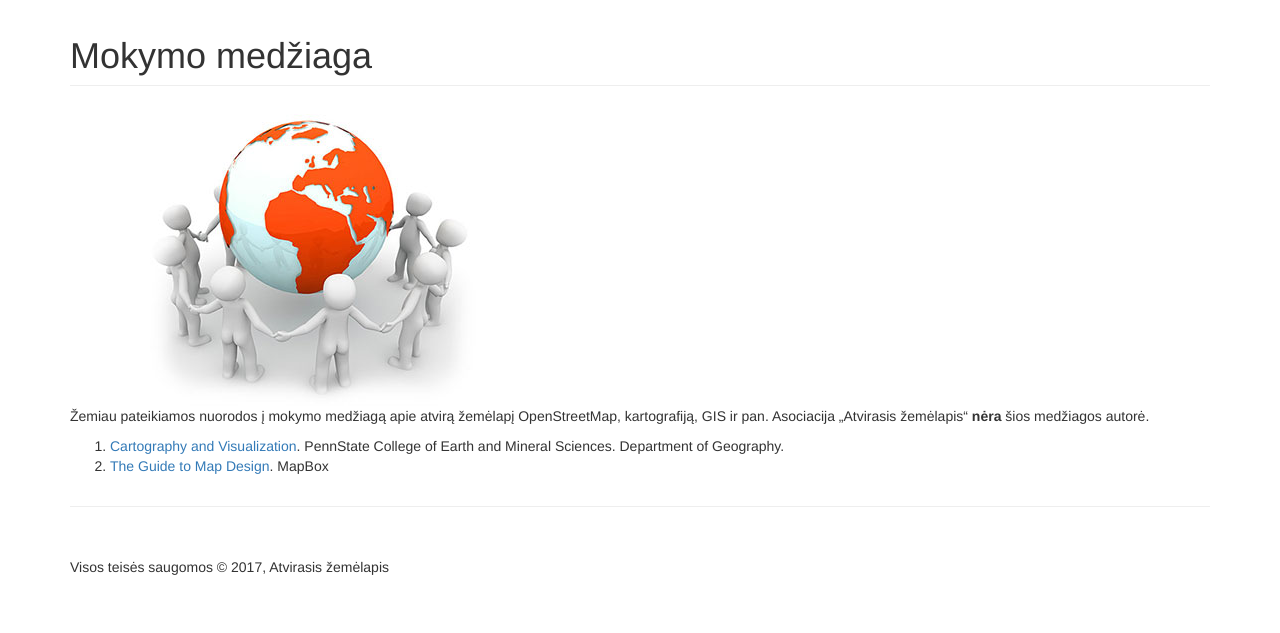
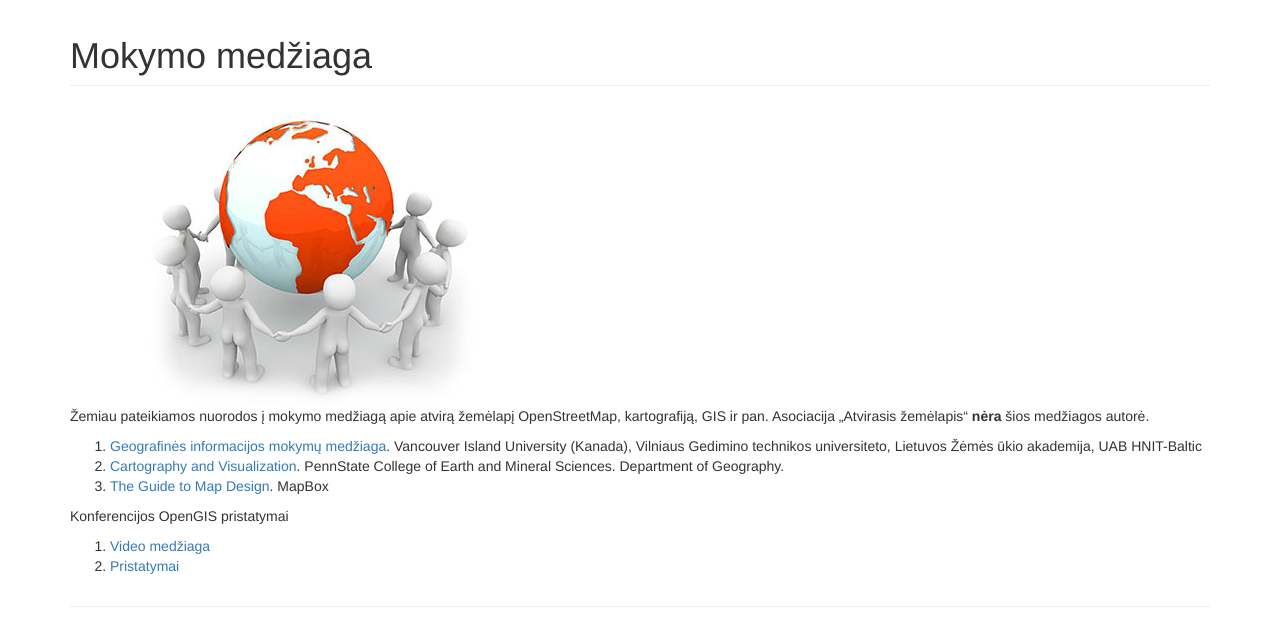
Before and after one commit to openmaplt/openmaplt.github.io, a Jekyll site: the page built from mokymo_medziaga/index.html, in a window 1280 px wide and 991 px high, cut to the strip 154-787 px from the top of the window. Built offline with Jekyll 4.4.1, drawn with Linux system fonts in a browser that asks for light colours.

Commit message:
Papildyta mokymo medžiaga: GIS, OpenGIS

```diff
--- a/mokymo_medziaga/index.html
+++ b/mokymo_medziaga/index.html
@@ -12,15 +12,20 @@ layout: default
 
 <!-- Content Row -->
 <div class="row">
-
     <div class="col-md-12 col-sm-12">
         <img class="img-responsive" src="/images/network-1019842_web_480x300.jpg" alt="" />
     </div>
     <div class="col-md-12 col-sm-12">
     <p>Žemiau pateikiamos nuorodos į mokymo medžiagą apie atvirą žemėlapį OpenStreetMap, kartografiją, GIS ir pan. Asociacija „Atvirasis žemėlapis“ <b>nėra</b> šios medžiagos autorė.</p>
     <p><ol>
+    <li><a href="http://www.geoportal.lt/geoportal/web/geografines-informacijos-mokymu-medziaga">Geografinės informacijos mokymų medžiaga</a>. Vancouver Island University (Kanada), Vilniaus Gedimino technikos universiteto, Lietuvos Žėmės ūkio akademija, UAB HNIT-Baltic</li>
     <li><a href="https://www.e-education.psu.edu/geog486/">Cartography and Visualization</a>. PennState College of Earth and Mineral Sciences. Department of Geography.</li>
     <li><a href="https://www.mapbox.com/map-design/">The Guide to Map Design</a>. MapBox</li>
+    </ol></p>
+    <p>Konferencijos OpenGIS pristatymai</p>
+    <p><ol>
+    <li><a href="https://www.youtube.com/channel/UCYo1XF6horwIx0uFMpYwWfw">Video medžiaga</a></li>
+    <li><a href="https://www.slideshare.net/opengislt/presentations">Pristatymai</a></li>
     </ol></p>
     </div>
 </div>
```
